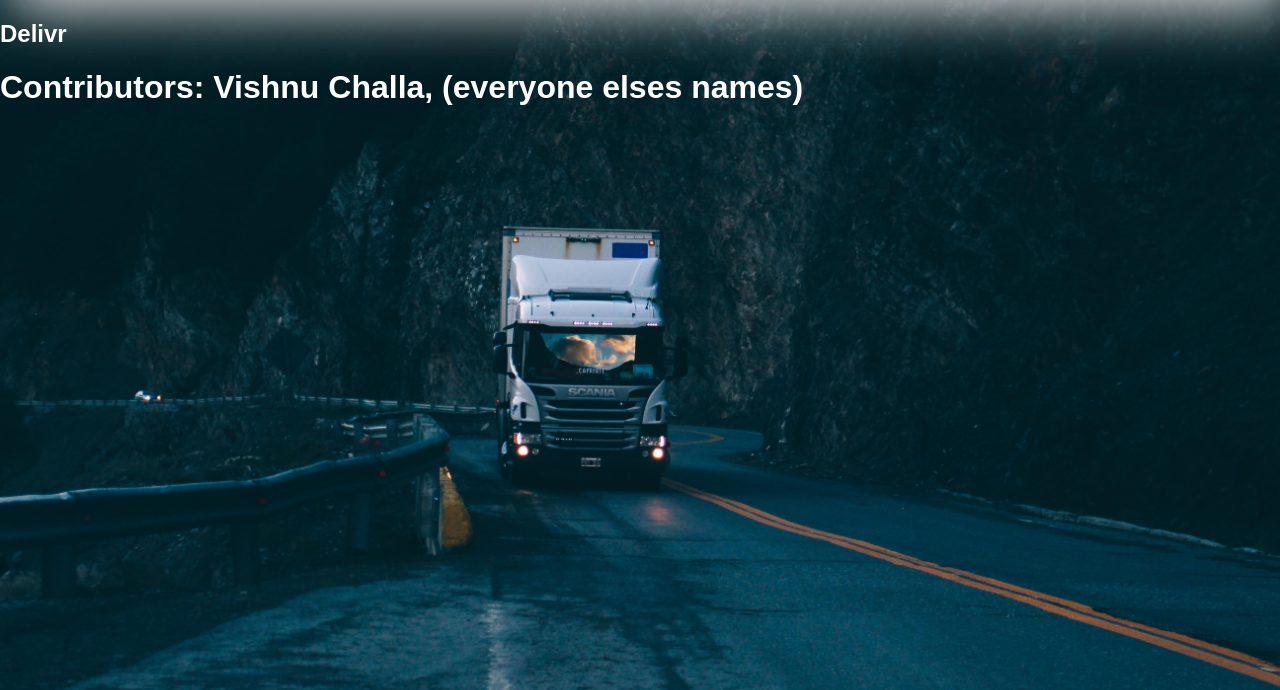
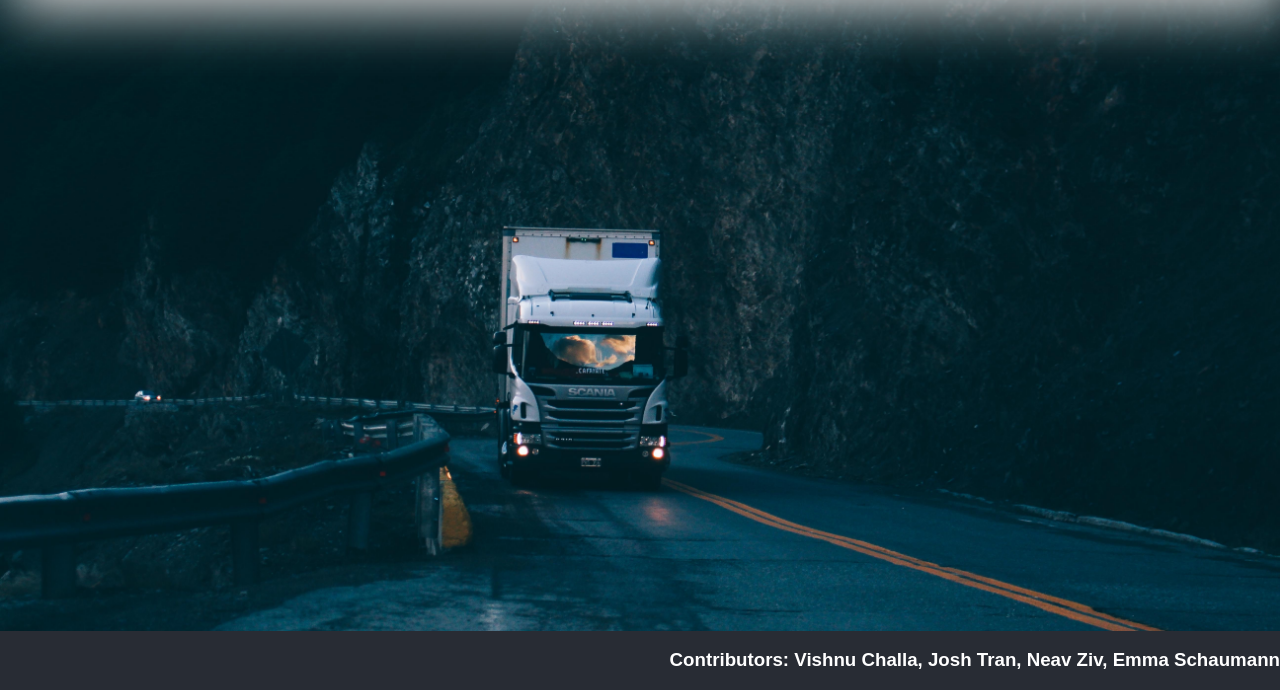
Before and after one commit to JTran-UW/htc-2.0, a Django app: page / in a window 1280 px wide. Shown: the part 110-800 px from the top of the page. Run offline with Django 3.2, Linux system fonts and the light colour scheme.

Commit message:
Fixed Footer

```diff
--- a/htc/static/style.css
+++ b/htc/static/style.css
@@ -9,6 +9,15 @@ body {
 a {
     text-decoration: none;
     color: black;
+}
+
+footer {
+    position: fixed;
+	width: 100%;
+	left: 0;
+	bottom: 0;
+	background-color: #282c34;
+	color: white;
 }
 
 #header {
--- a/htc/templates/base.html
+++ b/htc/templates/base.html
@@ -33,7 +33,7 @@
 
         <!--Footer-->
         <footer class="footer">
-            <h2>Delivr</h2><h1>Contributors: Vishnu Challa, (everyone elses names)</h1>
-        </footer>
+            <h3 style="text-align: right">Contributors: Vishnu Challa, Josh Tran, Neav Ziv, Emma Schaumann</h3>
+        </div>
     </body>
 </html>
```
